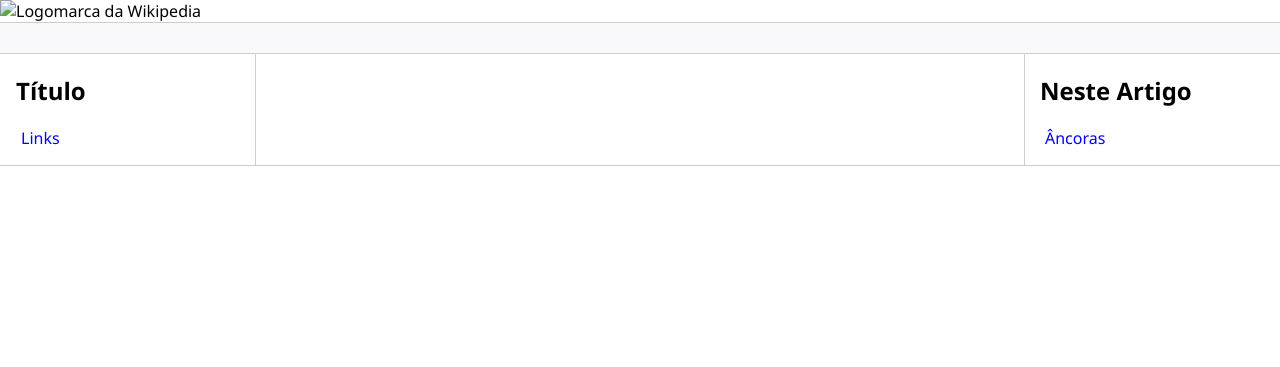
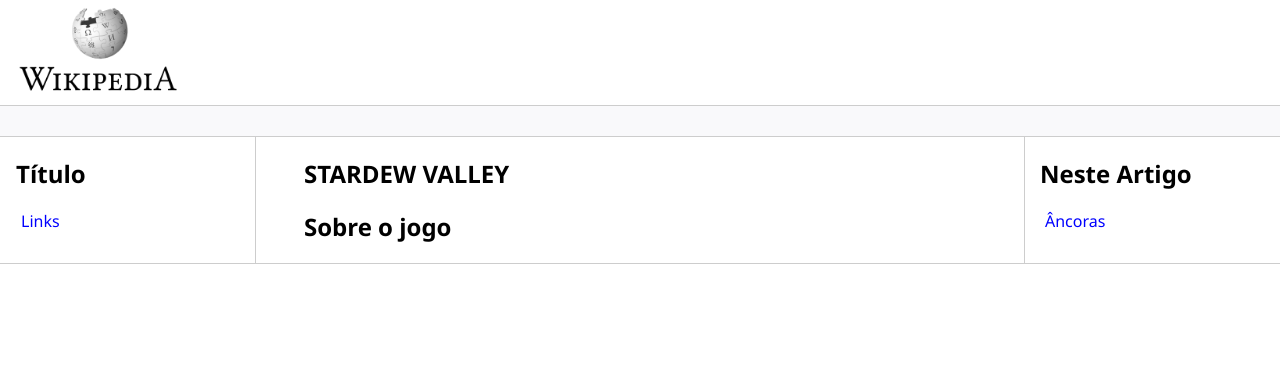
Before and after one commit to cikau/Desafio-3, a plain HTML site: page index.html in a window 1280 px wide. Drawn offline with Linux system fonts and the light colour scheme.

Commit message:
Mudanças HTML e CSS

```diff
--- a/Assets/CSS/style.css
+++ b/Assets/CSS/style.css
@@ -16,7 +16,7 @@ a {
 }
 
 .bar {
-    background-color: #F9F9FB;
+    background-color: #f9f9fb;
     padding: 15px;
     border-top: solid 1px #cdcdcd;
     border-bottom: solid 1px #cdcdcd;
@@ -32,12 +32,6 @@ a {
     grid-template-columns: minmax(0,15rem) minmax(0,2.5fr) minmax(0,15rem);
     padding-left: 1rem;
     padding-right: 1rem;
-
-}
-
-.footer {
-    min-height: 100px;
-    border-top: solid 1px #cdcdcd;
 }
 
 .anchors {
@@ -52,3 +46,8 @@ a {
 figure {
     text-align: center;
 }
+
+footer {
+    min-height: 100px;
+    border-top: solid 1px #cdcdcd;
+}
--- a/index.html
+++ b/index.html
@@ -8,37 +8,39 @@
     <link rel="stylesheet" href="assets/css/style.css">
 </head>
 <body>
-
-    <div>
+    <header>
         <div class="logo">
-            <img src="assets/images/logo.png" width="200" alt="Logomarca da Wikipedia"/>
+            <a href="https://pt.wikipedia.org/wiki/Wikip%C3%A9dia:P%C3%A1gina_principal"><img src="./Assets/Files/wikilogo.png" width="200" alt="Logomarca da Wikipedia"/></a>
         </div>
-    </div>
+    </header>
 
     <div class="bar"></div>
 
-    <div class="content">
-        <div class="sidebar">
+    <main class="content">
+        <aside class="sidebar">
             <h2>Título</h2>
             <ul>
                 <li><a href="#">Links</a></li>
             </ul>
-        </div>
+        </aside>
 
-        <div class="main">
+    <article>
+        <h1>STARDEW VALLEY</h1>
+        <h2>Sobre o jogo</h2>
+        <p></p>
+    </article>
 
-        </div>
+    <section class="anchors">
+        <h2>Neste Artigo</h2>
+        <ul>
+            <li><a href="#">Âncoras</a></li>
+        </ul>
+    </section>
+    </main>
 
-        <div class="anchors">
-            <h2>Neste Artigo</h2>
-            <ul>
-                <li><a href="#">Âncoras</a></li>
-            </ul>
-        </div>
-    </div>
+    <footer>
 
-    <div class="footer">
+    </footer>
 
-    </div>
-</body>
+   </body>
 </html>
```
